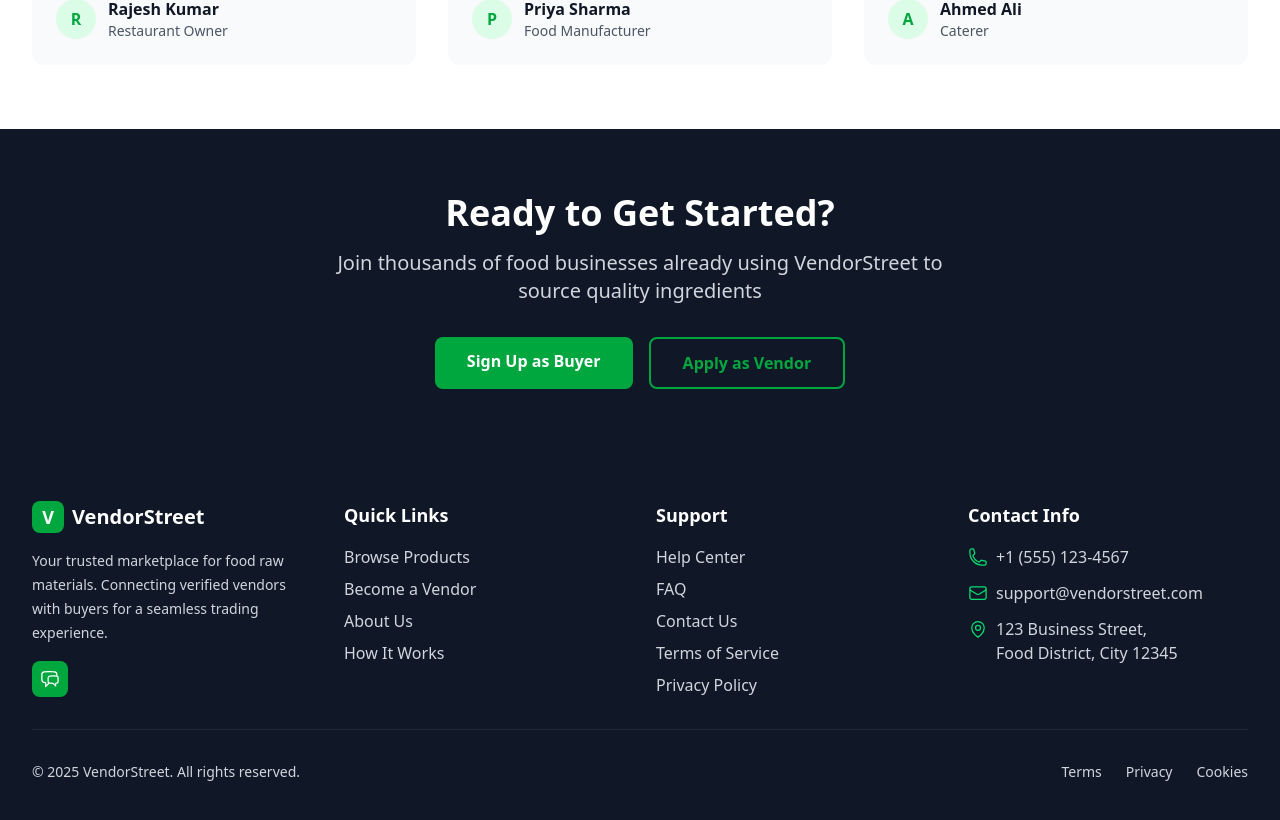
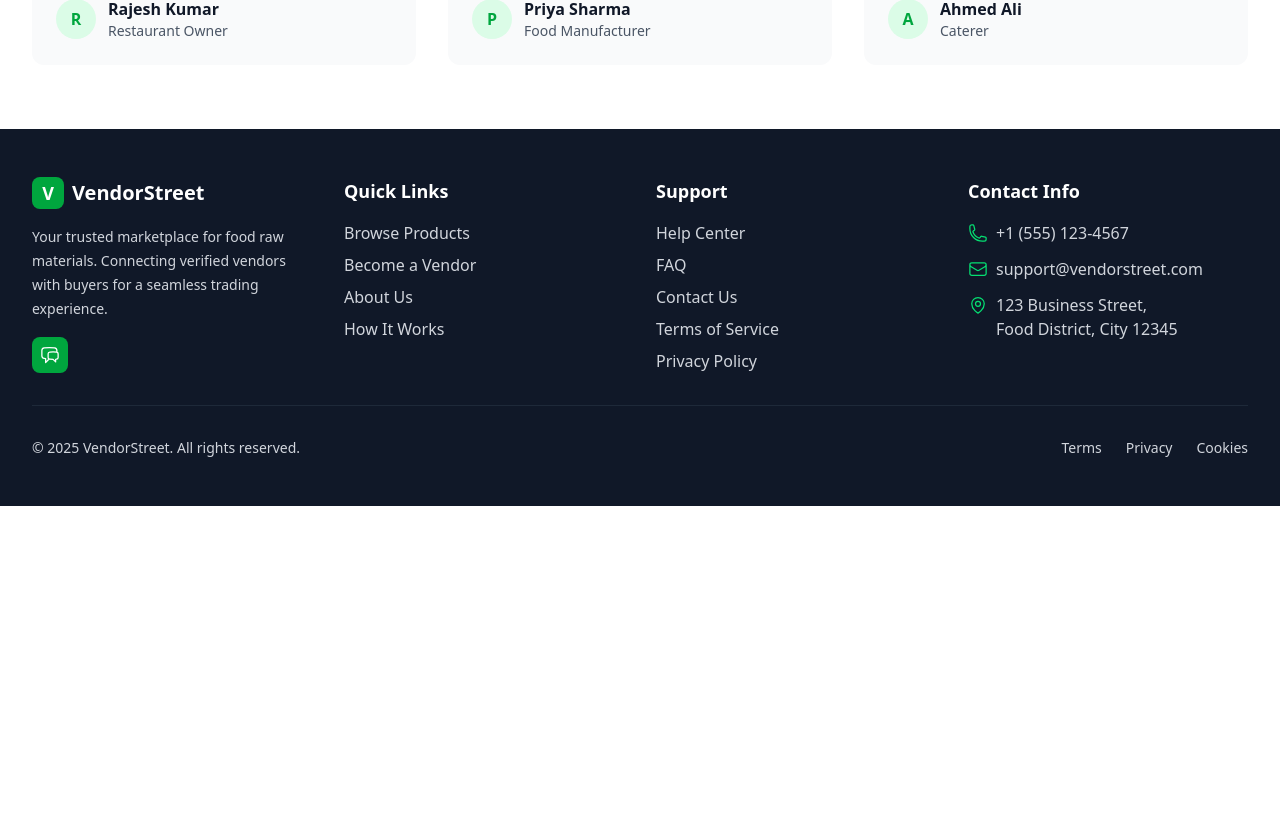
Before and after one commit to ArchitSaxena349/vendorstreet, a React (Vite) app in the folder Frontend/: page / in a window 1280 px wide. Shown: the part 2440-3260 px from the top of the page. After the commit the page ends 2946 px from the top, so only its background shows below. Built offline with nearby package versions, Linux system fonts and the light colour scheme.

Commit message:
footer changed

```diff
--- a/Frontend/src/pages/Home.jsx
+++ b/Frontend/src/pages/Home.jsx
@@ -233,32 +233,6 @@ const Home = () => {
           </div>
         </div>
       </section>
-
-      {/* CTA Section */}
-      <section className="py-16 bg-gray-900 text-white">
-        <div className="max-w-7xl mx-auto px-4 sm:px-6 lg:px-8 text-center">
-          <h2 className="text-3xl md:text-4xl font-bold mb-4">
-            Ready to Get Started?
-          </h2>
-          <p className="text-xl text-gray-300 mb-8 max-w-2xl mx-auto">
-            Join thousands of food businesses already using VendorStreet to source quality ingredients
-          </p>
-          <div className="flex flex-col sm:flex-row gap-4 justify-center">
-            <Link
-              to="/register"
-              className="bg-green-600 text-white px-8 py-3 rounded-lg font-semibold hover:bg-green-700 transition-colors"
-            >
-              Sign Up as Buyer
-            </Link>
-            <Link
-              to="/vendor-application"
-              className="border-2 border-green-600 text-green-600 px-8 py-3 rounded-lg font-semibold hover:bg-green-600 hover:text-white transition-colors"
-            >
-              Apply as Vendor
-            </Link>
-          </div>
-        </div>
-      </section>
     </div>
   )
 }
```
